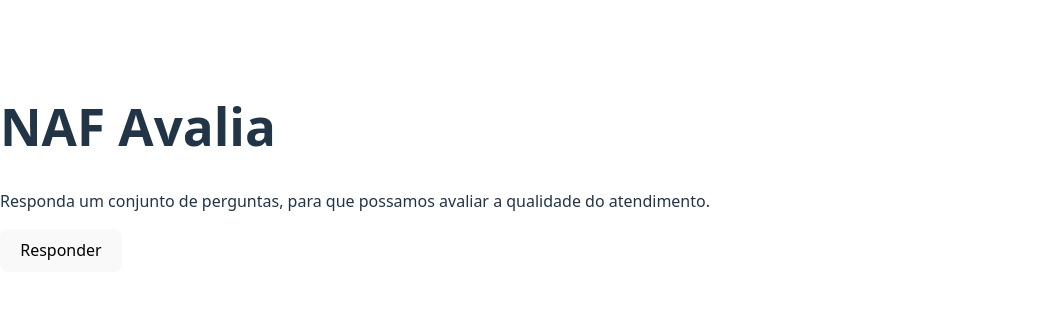
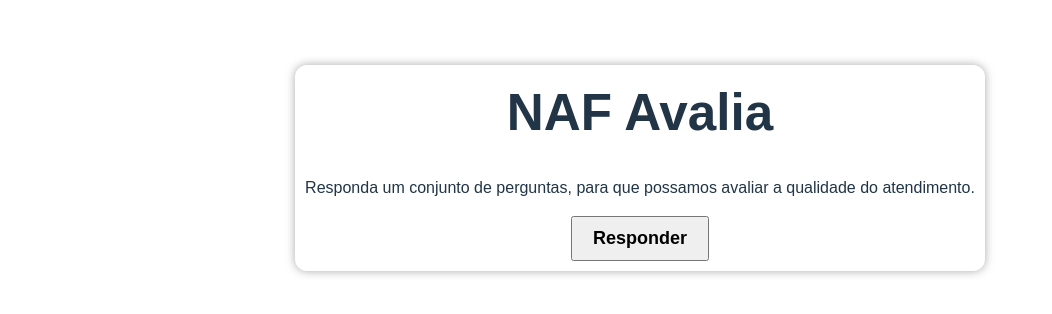
Before and after one commit to DanielAndradeSouza/view-naf-avalia, a React (Vite) app: page / in a window 1280 px wide. Shown: the part 232-546 px from the top of the page, without its empty margins (0-1052 px from the left). Built offline with nearby package versions, Linux system fonts and the light colour scheme.

Commit message:
criei um esboço para a tela de resposta do formulário

```diff
--- a/src/index.css
+++ b/src/index.css
@@ -1,25 +1,20 @@
 :root {
-  font-family: system-ui, Avenir, Helvetica, Arial, sans-serif;
+  font-family: Arial, Helvetica, sans-serif;
   line-height: 1.5;
   font-weight: 400;
 
+  display: flex;
+  place-items: center;
+  justify-content: center;
+
   color-scheme: light dark;
-  color: rgba(255, 255, 255, 0.87);
+  color: rgba(0,0,0, 0.87);
   background-color: #ffffff;
 
   font-synthesis: none;
   text-rendering: optimizeLegibility;
   -webkit-font-smoothing: antialiased;
   -moz-osx-font-smoothing: grayscale;
-}
-
-a {
-  font-weight: 500;
-  color: #646cff;
-  text-decoration: inherit;
-}
-a:hover {
-  color: #535bf2;
 }
 
 body {
@@ -32,26 +27,20 @@ body {
 
 h1 {
   font-size: 3.2em;
-  line-height: 1.1;
+  line-height: 0.5;
 }
 
-button {
-  border-radius: 8px;
-  border: 1px solid transparent;
-  padding: 0.6em 1.2em;
-  font-size: 1em;
-  font-weight: 500;
-  font-family: inherit;
-  background-color: #1a1a1a;
-  cursor: pointer;
-  transition: border-color 0.25s;
+button{
+    font-size: large;
+    font-style: inherit;
+    font-weight: 700;
+    padding: 10px 20px;
+    margin-bottom: 10px;
+    cursor: pointer;
 }
-button:hover {
-  border-color: #646cff;
-}
-button:focus,
-button:focus-visible {
-  outline: 4px auto -webkit-focus-ring-color;
+
+p{
+  padding: 0px 10px;
 }
 
 @media (prefers-color-scheme: light) {
@@ -59,10 +48,4 @@ button:focus-visible {
     color: #213547;
     background-color: #ffffff;
   }
-  a:hover {
-    color: #747bff;
-  }
-  button {
-    background-color: #f9f9f9;
-  }
 }
--- a/src/pages/Form.tsx
+++ b/src/pages/Form.tsx
@@ -1,9 +1,24 @@
+import "../index.css";
+import questions from "./questions.json"
 //São um total de 24 questões, muitas sendo radio questions, ou seja com valores predefinidos mas com apenas uma resposta
 function Form(){
 
     return (
-        <div>
+        <div className="container">
             <h1>Formulário</h1>
+            {questions.map((q,indexQ) => (
+                <div key={indexQ}>
+                <p>{q.question}</p>
+
+                {q.answers.map((answer,i) => (
+                    <label key={i}>
+                        <input type={q.type} key={q.id}
+                        />
+                        {answer}</label>
+                ))}
+                </div>
+            ))}
+
         </div>
     );
 }
--- a/src/pages/Home.tsx
+++ b/src/pages/Home.tsx
@@ -3,8 +3,8 @@ import '../styles/Home.css'
 function Home() {
   const navigate = useNavigate();
   return (
-    <div className='container'>
-        <div>
+    <div>
+        <div className='container'>
           <h1 className='titulo-painel'>NAF Avalia</h1>
           <p>Responda um conjunto de perguntas, para que possamos avaliar a qualidade do atendimento.</p>
           <button onClick={() => navigate('/form')} >Responder</button>
--- a/src/styles/Home.css
+++ b/src/styles/Home.css
@@ -0,0 +1,9 @@
+.container{
+    border-radius: 12px;
+    box-shadow: 0px 0px 10px darkgray;
+
+    display: flex;
+    flex-direction: column;
+    justify-content: center;
+    align-items: center;
+}
```
Also changed, not shown: src/styles/Form.css (added).
